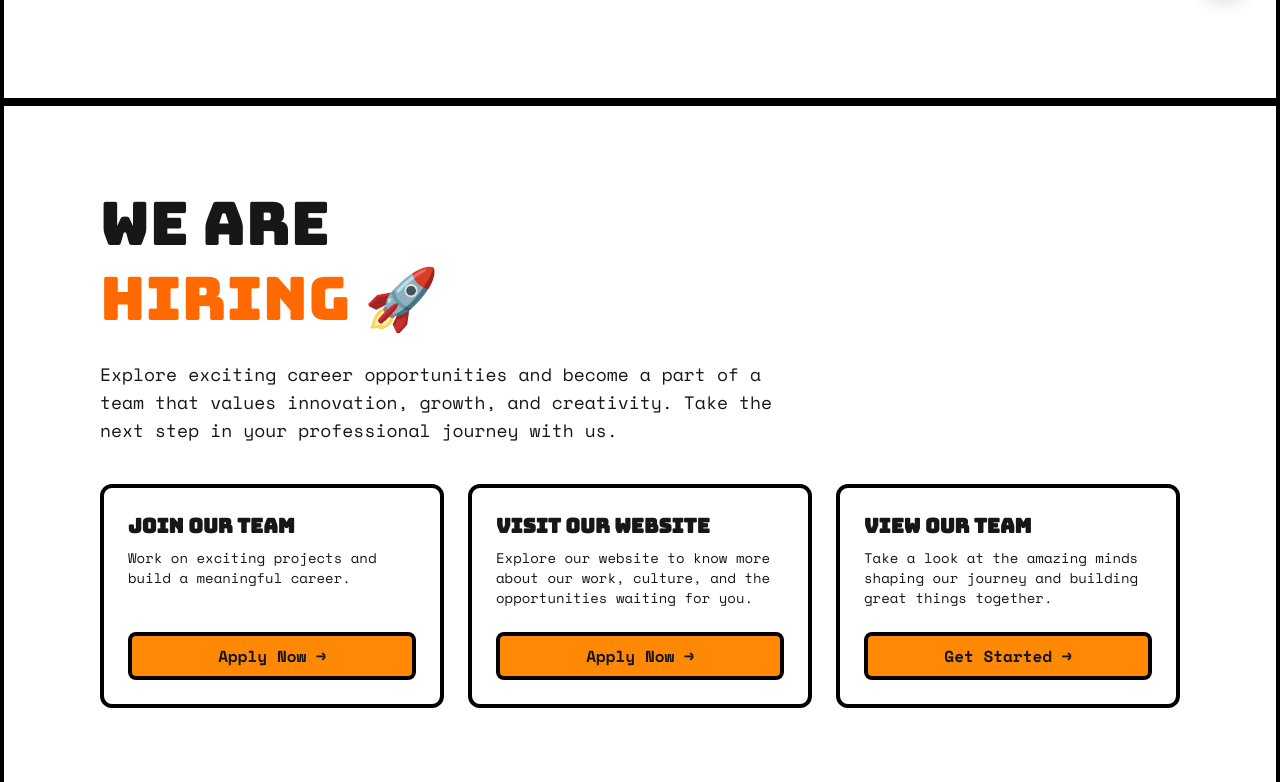
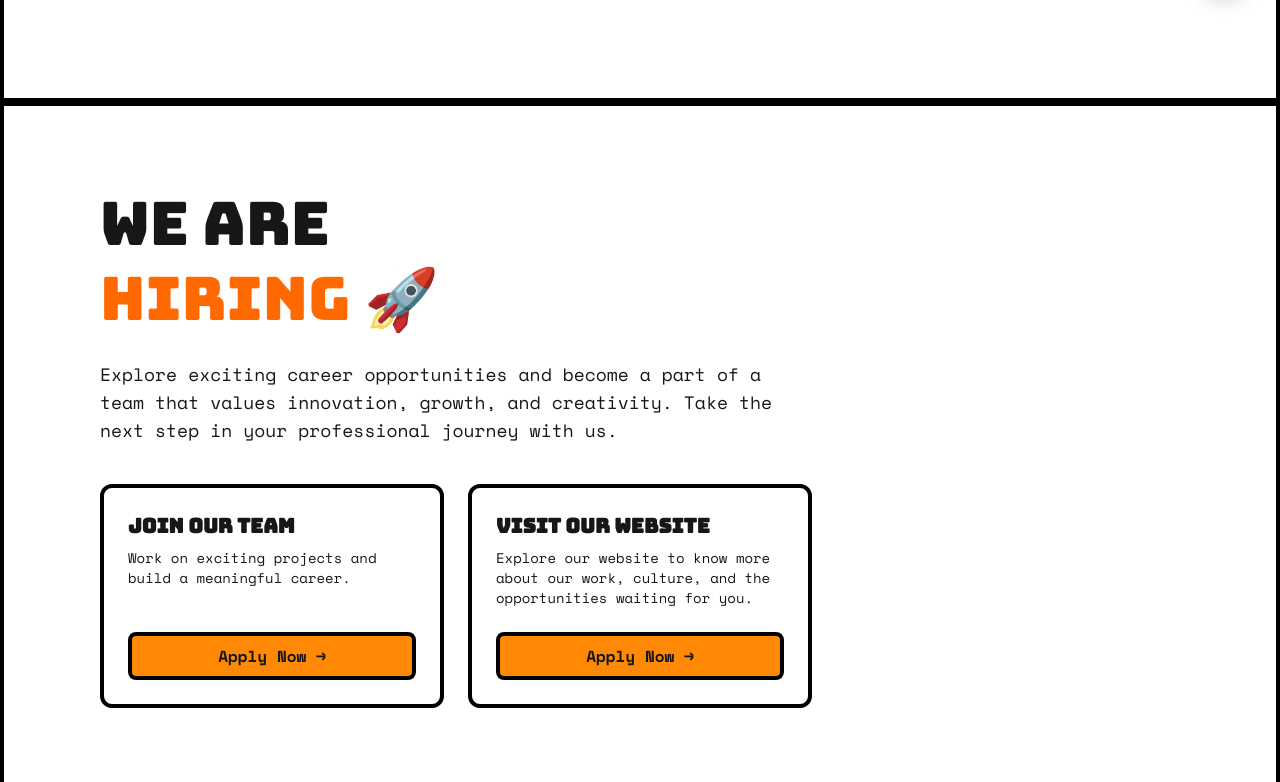
Before and after one commit to SyspreeDev/syspree, a Next.js app: page / in a window 1280 px wide. Shown: the part 778-1560 px from the top of the page. Built offline with nearby package versions, Linux system fonts and the light colour scheme.

Commit message:
ui fixes done

```diff
--- a/src/app/components/CareerSection.jsx
+++ b/src/app/components/CareerSection.jsx
@@ -4,7 +4,7 @@ export default function CareerSection() {
   return (
     <section
       id="jobs"
-      className=" bg-white border-4 border-black py-20 flex items-center"
+      className="sticky top-0 bg-white border-4 border-black py-20 flex items-center"
     >
       <div className="w-full px-4 md:px-16 lg:px-24">
         {/* Heading */}
@@ -60,7 +60,7 @@ export default function CareerSection() {
           </div>
 
           {/* Card 3 */}
-          <div className="p-6 border-4 border-black rounded-xl hover:bg-orange-50 transition flex flex-col justify-between">
+          {/* <div className="p-6 border-4 border-black rounded-xl hover:bg-orange-50 transition flex flex-col justify-between">
             <div>
               <h3 className="text-xl font-bold">View Our Team</h3>
               <p className="mt-2 text-sm">
@@ -75,7 +75,7 @@ export default function CareerSection() {
             >
               Get Started →
             </a>
-          </div>
+          </div> */}
         </div>
       </div>
     </section>
--- a/src/app/components/ContactSection.jsx
+++ b/src/app/components/ContactSection.jsx
@@ -6,7 +6,7 @@ export default function ContactSection() {
   return (
     <section
       id="contact"
-      className="bg-white border-4 border-black py-20 flex items-center"
+      className="sticky top-0 bg-white border-4 border-black py-20 flex items-center"
     >
       <div className="w-full px-6 md:px-16 lg:px-24">
         {/* Heading */}
--- a/src/app/components/Footer.jsx
+++ b/src/app/components/Footer.jsx
@@ -2,7 +2,7 @@
 
 export default function Footer() {
   return (
-    <footer className="bg-orange-50 border-4 border-black border-t-0 py-6">
+    <footer className="sticky top-0 bg-orange-50 border-4 border-black border-t-0 py-6">
       <div className="w-full px-6 md:px-16 lg:px-24 flex flex-col md:flex-row items-center justify-between gap-4">
 
         {/* Left */}
--- a/src/app/components/HeroSection.jsx
+++ b/src/app/components/HeroSection.jsx
@@ -5,7 +5,7 @@ export default function HeroSection() {
   return (
 <section
   id="home"
-  className="min-h-screen border-4 border-black flex items-start bg-white"
+  className="sticky top-0 min-h-screen border-4 border-black flex items-start bg-white"
 >
   <div className="w-full px-5 sm:px-6 md:px-16 lg:px-24 py-14 md:py-16 grid md:grid-cols-2 gap-12 items-center">
 
--- a/src/app/components/Navbar.jsx
+++ b/src/app/components/Navbar.jsx
@@ -55,9 +55,6 @@ export default function Navbar() {
           <a href="#contact" className="block">
             Connect With Us
           </a>
-          <a href="#apply" className="block">
-            Apply
-          </a>
         </div>
       )}
     </nav>
```
